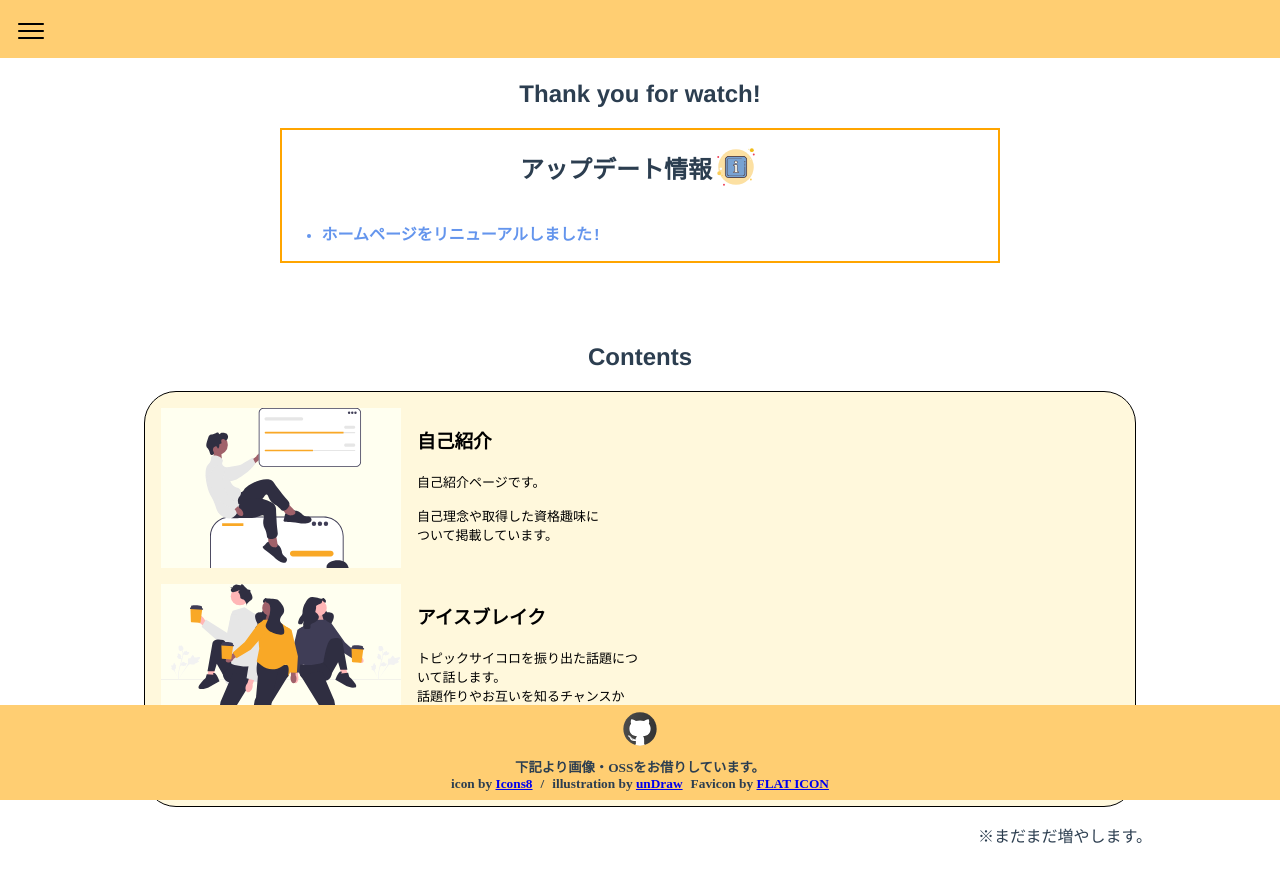
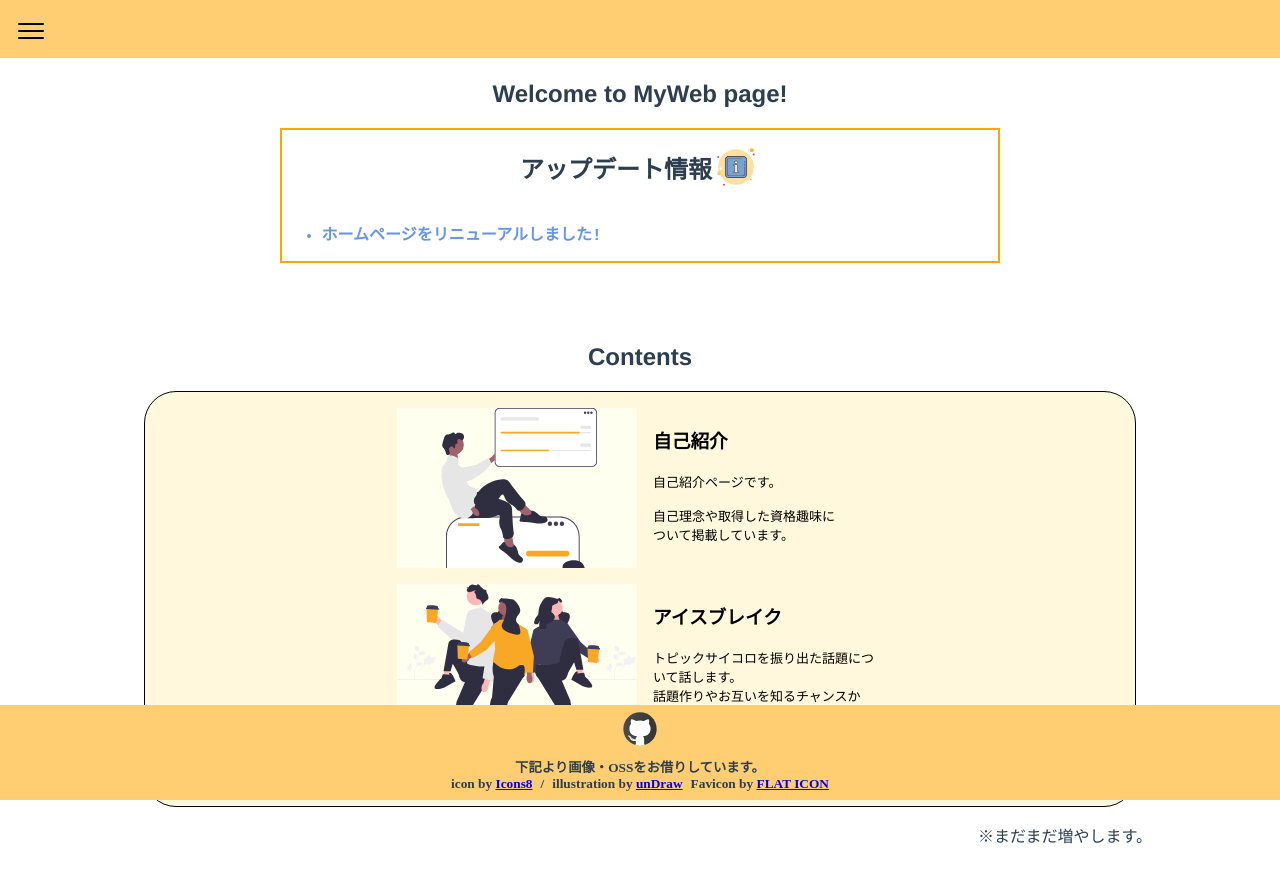
Before and after one commit to bignrn/my.web, a Vue app: page /home in a window 1280 px wide. Shown: the top 882 px of the page. Built offline with nearby package versions, Linux system fonts and the light colour scheme; a web font is replaced by a local one.

Commit message:
コンテンツを中央寄りに変更しました。

```diff
--- a/src/views/IndexView.vue
+++ b/src/views/IndexView.vue
@@ -9,7 +9,7 @@ import contents from "../assets/basic/List/information/contents";
 <template>
   <article>
     <div class="index-wrap">
-      <h1>Thank you for watch!</h1>
+      <h1>Welcome to MyWeb page!</h1>
       <InfoList :updateLists="updateList.updateList" />
       <h1>Contents</h1>
       <div class="wrap-detail-list">
@@ -39,7 +39,7 @@ article {
   display: flex;
   flex-wrap: wrap;
   flex-direction: row;
-  justify-content: flex-start;
+  justify-content: space-around;
   align-content: space-around;
   gap: 1rem;
   margin: 1rem;
```
